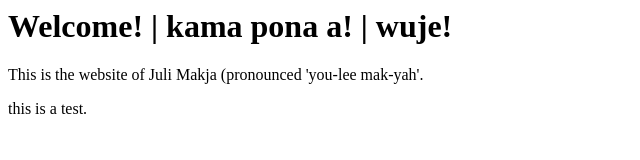
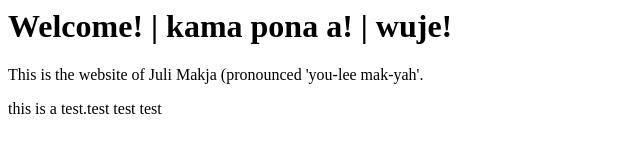
Before and after one commit to julimakja/julimakja, a plain HTML site: page index.html in a window 1280 px wide. Shown: the full height of the page, 0-640 px from the left. Drawn offline with Linux system fonts and the light colour scheme.

Commit message:
Update index.html

```diff
--- a/index.html
+++ b/index.html
@@ -1,3 +1,3 @@
 <h1>Welcome! | kama pona a! | wuje!</h1>
 <p>This is the website of Juli Makja (pronounced 'you-lee mak-yah'.</p>
-<p>this is a test.</p>
+<p>this is a test.test test test</p>
```
